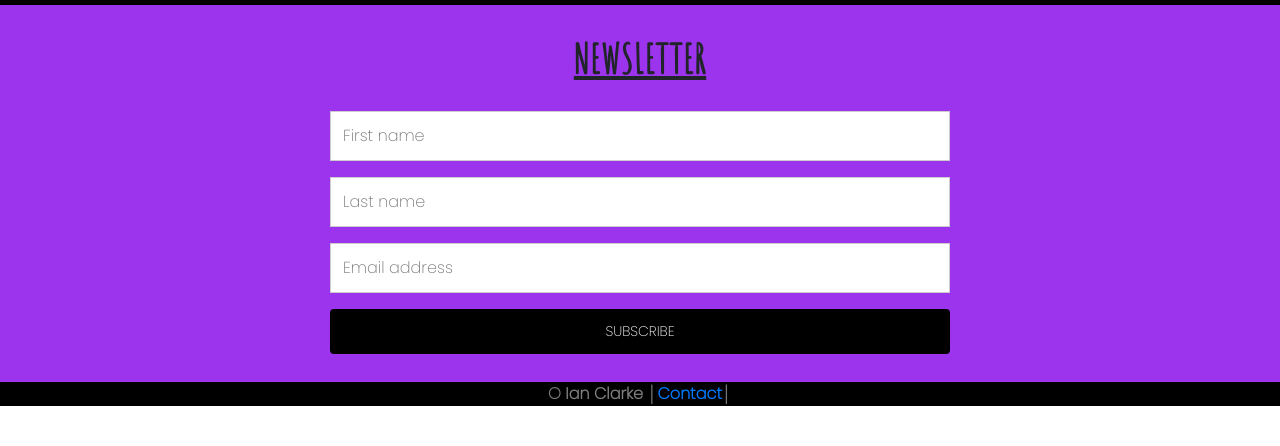
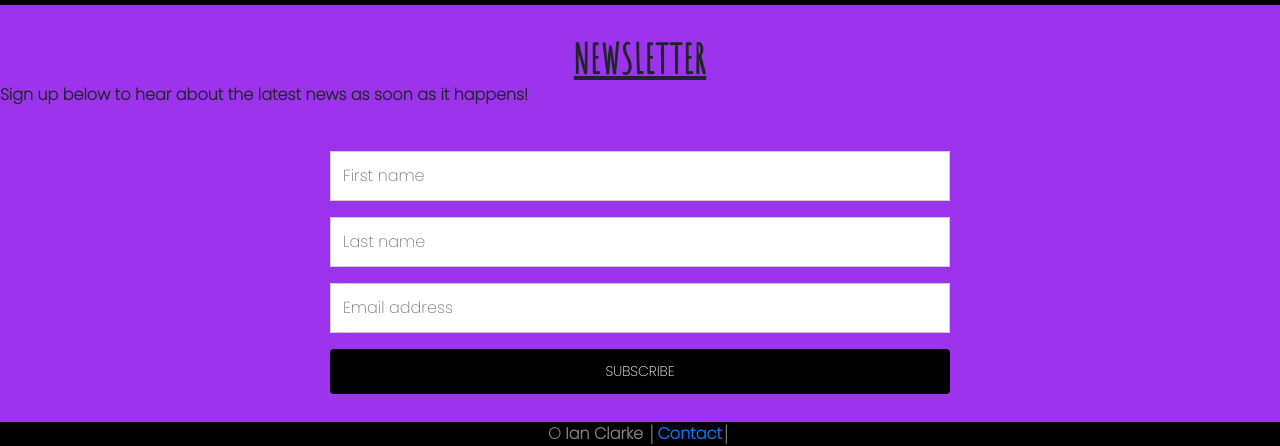
Before and after one commit to IanCl13/Jeanalite, a plain HTML site: page index.html in a window 1280 px wide. Shown: the part 1080-1526 px from the top of the page. Before the commit the page ends 1486 px from the top, so only its background shows below. Drawn offline with nearby package versions, Linux system fonts and the light colour scheme.

Commit message:
added text

```diff
--- a/index.html
+++ b/index.html
@@ -61,6 +61,7 @@
 
     <div id="newsletter">
         <h1 id="newsletter_heading">Newsletter</h1>
+        <p>Sign up below to hear about the latest news as soon as it happens!</p>
             <form>
                 <input type="text" placeholder="First name" name="fname" required>
                 <input type="text" placeholder="Last name" name="lname" required>
```
